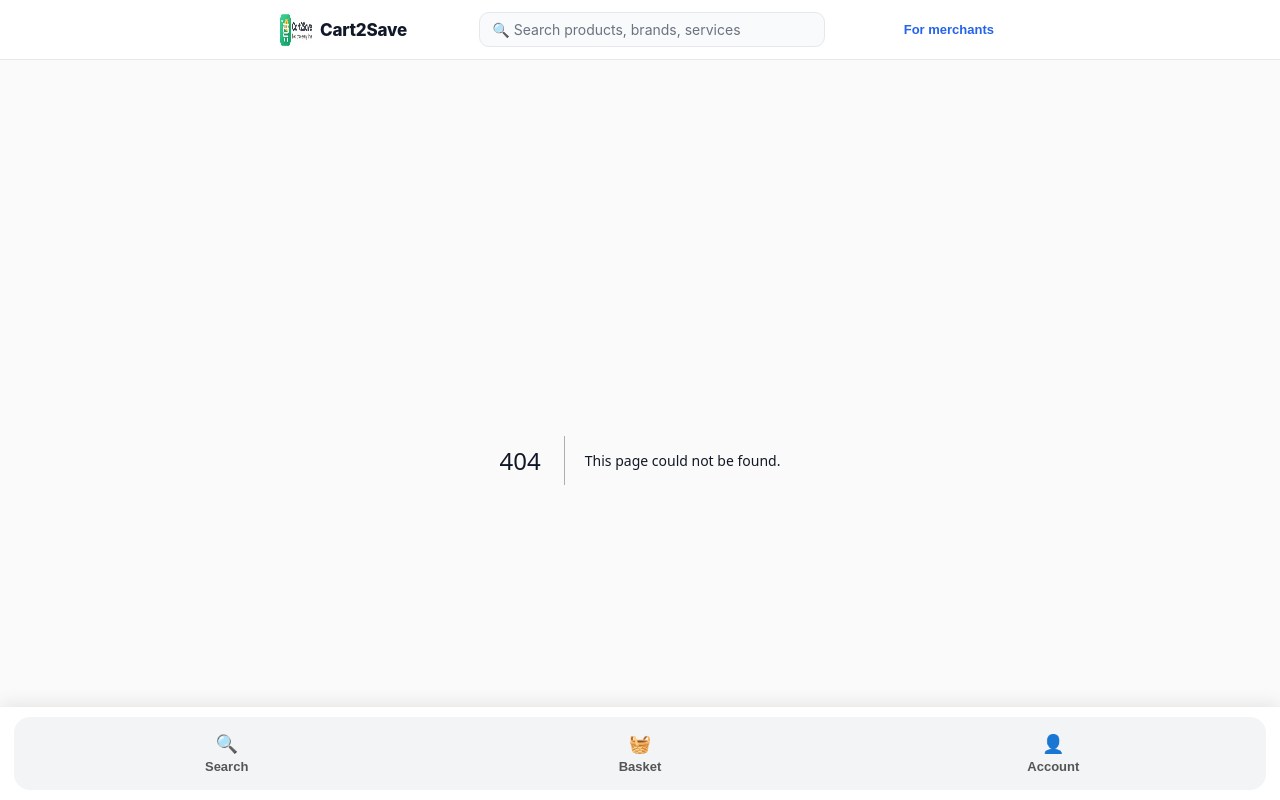
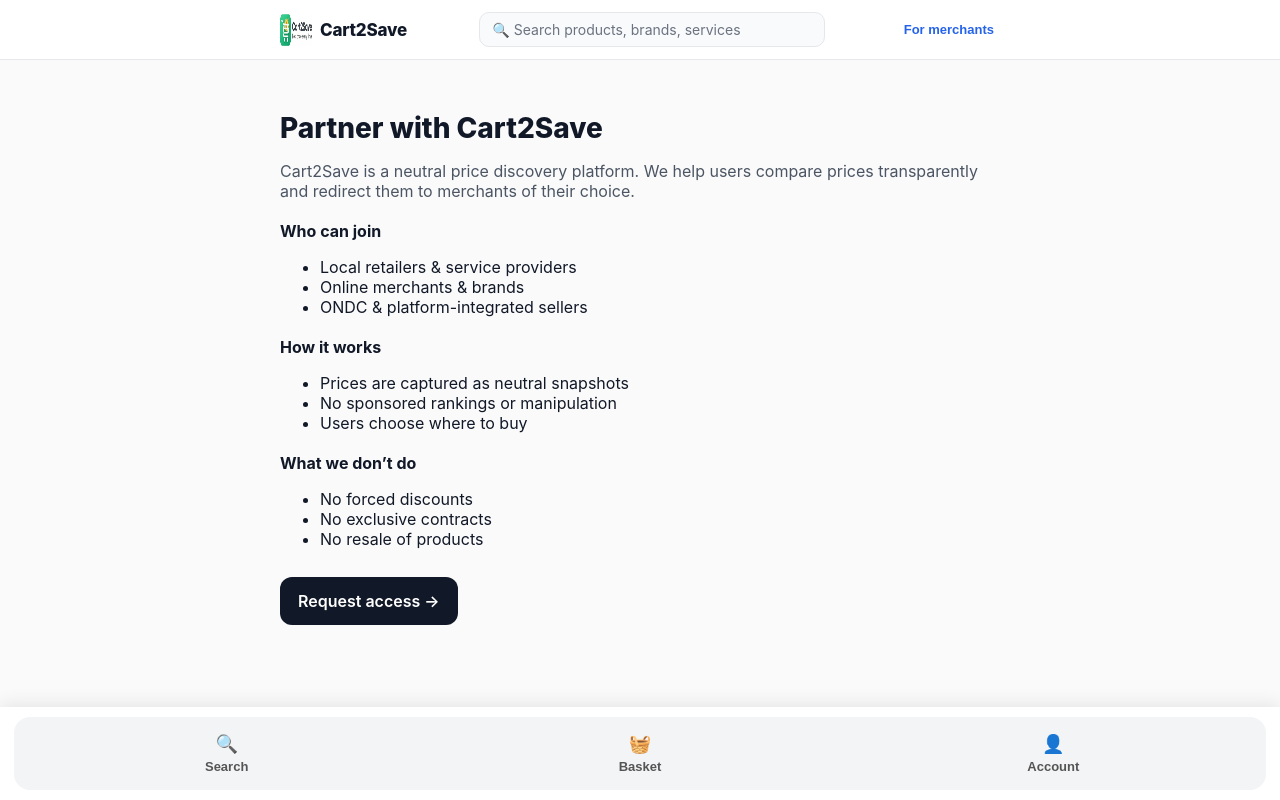
Before and after one commit to prashanthrangineni-sketch/pranix-witness-ui, a Next.js app: page /merchant in a window 1280 px wide. Before the commit this address had no page. Shown: the top 800 px of the page. Built offline with nearby package versions, Linux system fonts and the light colour scheme.

Commit message:
Create page.tsx

```diff
--- /dev/null
+++ b/app/merchant/page.tsx
@@ -0,0 +1,56 @@
+export default function MerchantLanding() {
+  return (
+    <main style={{ maxWidth: 720, margin: '0 auto', padding: '32px 16px' }}>
+      <h1 style={{ fontSize: 28, fontWeight: 800, marginBottom: 12 }}>
+        Partner with Cart2Save
+      </h1>
+
+      <p style={{ fontSize: 16, color: '#4b5563', marginBottom: 20 }}>
+        Cart2Save is a neutral price discovery platform. We help users compare
+        prices transparently and redirect them to merchants of their choice.
+      </p>
+
+      <section style={{ marginBottom: 20 }}>
+        <h3 style={{ fontSize: 16, fontWeight: 700 }}>Who can join</h3>
+        <ul>
+          <li>Local retailers & service providers</li>
+          <li>Online merchants & brands</li>
+          <li>ONDC & platform-integrated sellers</li>
+        </ul>
+      </section>
+
+      <section style={{ marginBottom: 20 }}>
+        <h3 style={{ fontSize: 16, fontWeight: 700 }}>How it works</h3>
+        <ul>
+          <li>Prices are captured as neutral snapshots</li>
+          <li>No sponsored rankings or manipulation</li>
+          <li>Users choose where to buy</li>
+        </ul>
+      </section>
+
+      <section style={{ marginBottom: 28 }}>
+        <h3 style={{ fontSize: 16, fontWeight: 700 }}>What we don’t do</h3>
+        <ul>
+          <li>No forced discounts</li>
+          <li>No exclusive contracts</li>
+          <li>No resale of products</li>
+        </ul>
+      </section>
+
+      <a
+        href="/merchant/signup"
+        style={{
+          display: 'inline-block',
+          padding: '14px 18px',
+          borderRadius: 12,
+          backgroundColor: '#111827',
+          color: '#ffffff',
+          fontWeight: 600,
+          textDecoration: 'none',
+        }}
+      >
+        Request access →
+      </a>
+    </main>
+  )
+}
```
